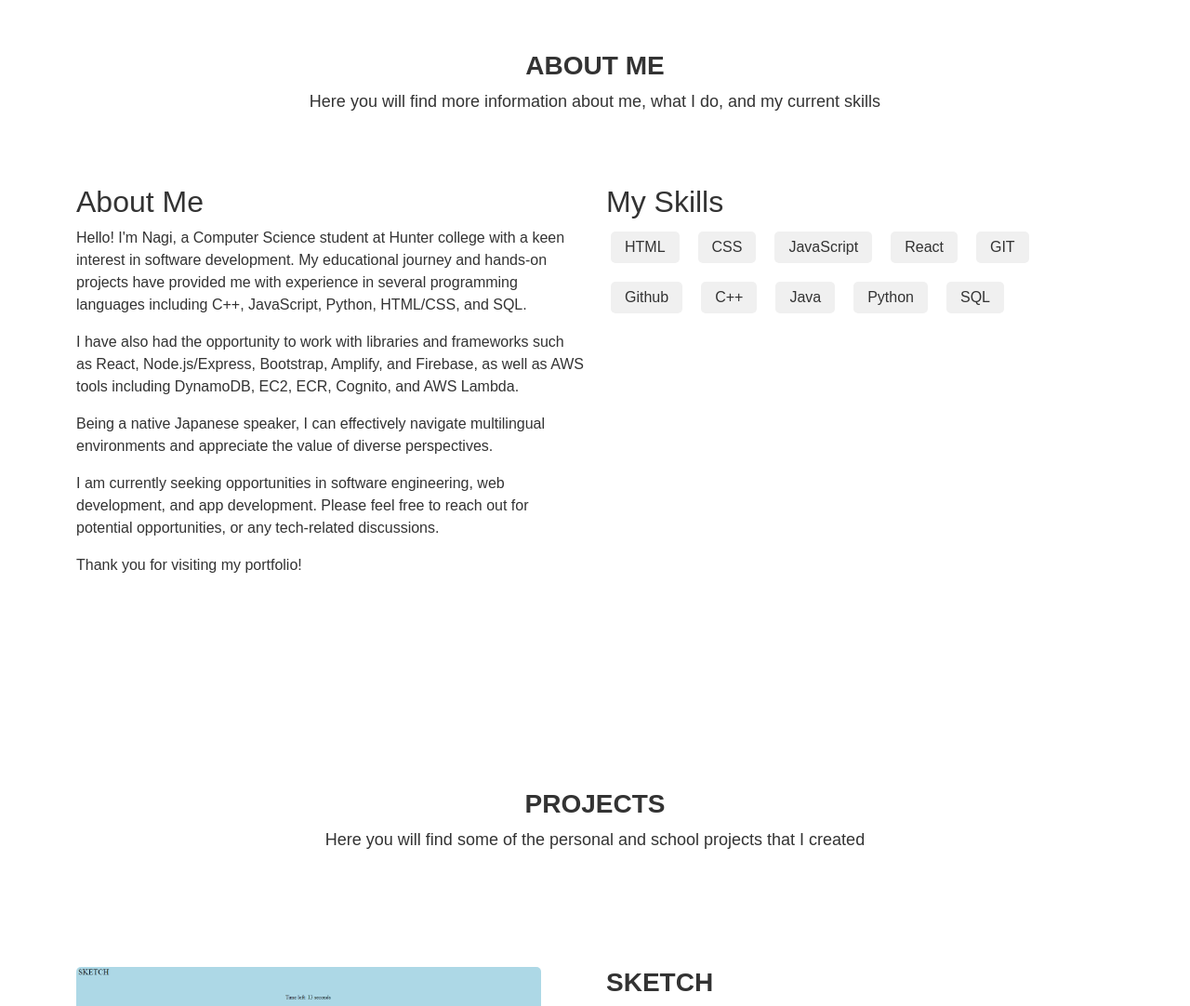
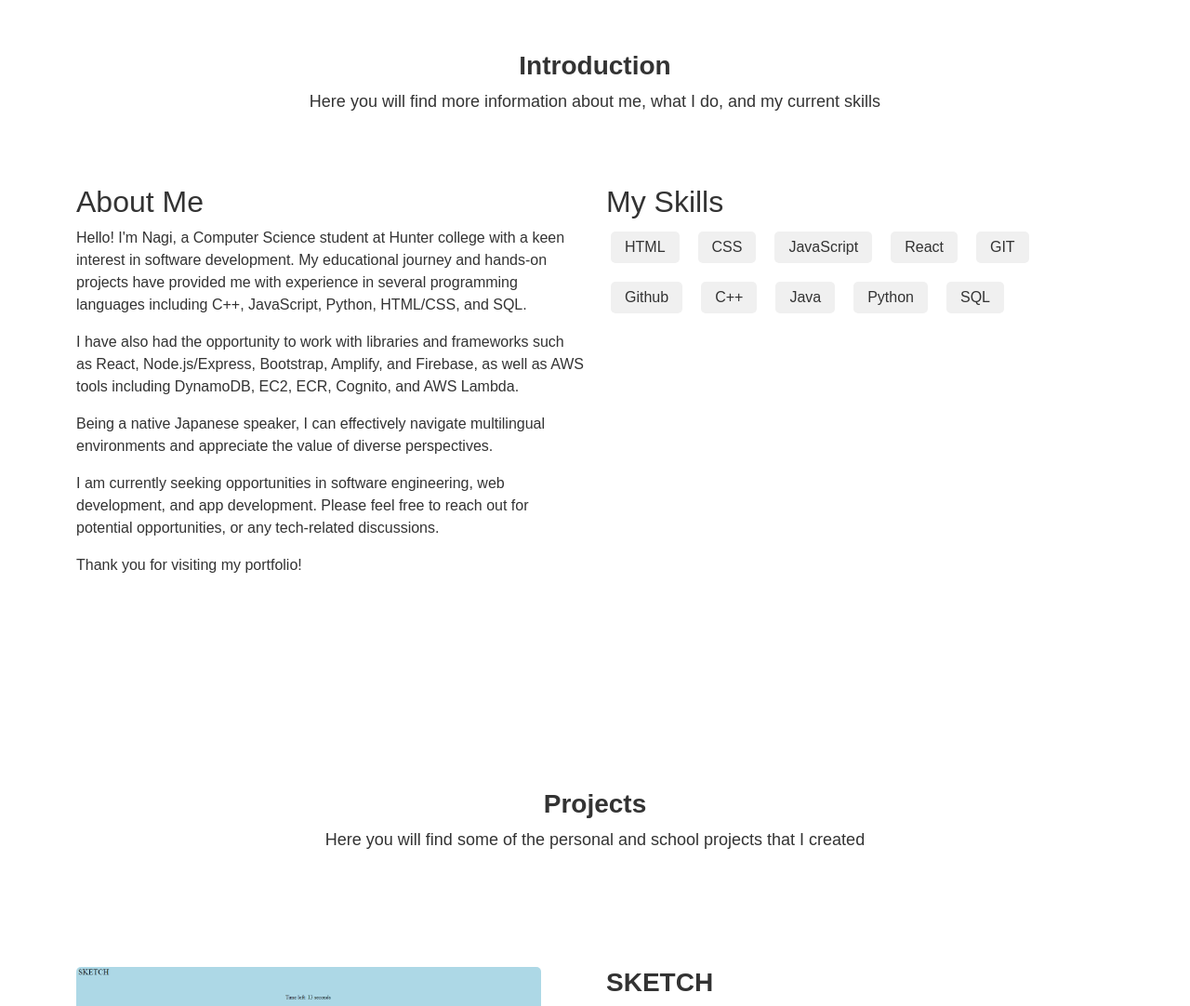
Before and after one commit to Nagi132/nagi132.github.io, a website: page index.html in a window 1280 px wide. Shown: the part 1014-2096 px from the top of the page at 93% size. Drawn offline with nearby package versions, Linux system fonts and the light colour scheme.

Commit message:
made some font changes

```diff
--- a/index.html
+++ b/index.html
@@ -54,7 +54,7 @@
     </div>
     <div id="about" class="container mt-5">
         <div class="col-12 text-center">
-            <h2 class="section-title">ABOUT ME</h2>
+            <h2 class="section-title">Introduction</h2>
             <p class="section-description">Here you will find more information about me, what I do, and my current
                 skills</p>
         </div>
@@ -109,7 +109,7 @@
         <div class="container">
             <div class="row">
                 <div class="col-12 text-center">
-                    <h2 class="section-title">PROJECTS</h2>
+                    <h2 class="section-title">Projects</h2>
                     <p class="section-description">Here you will find some of the personal and school projects that I
                         created</p>
                 </div>
```
